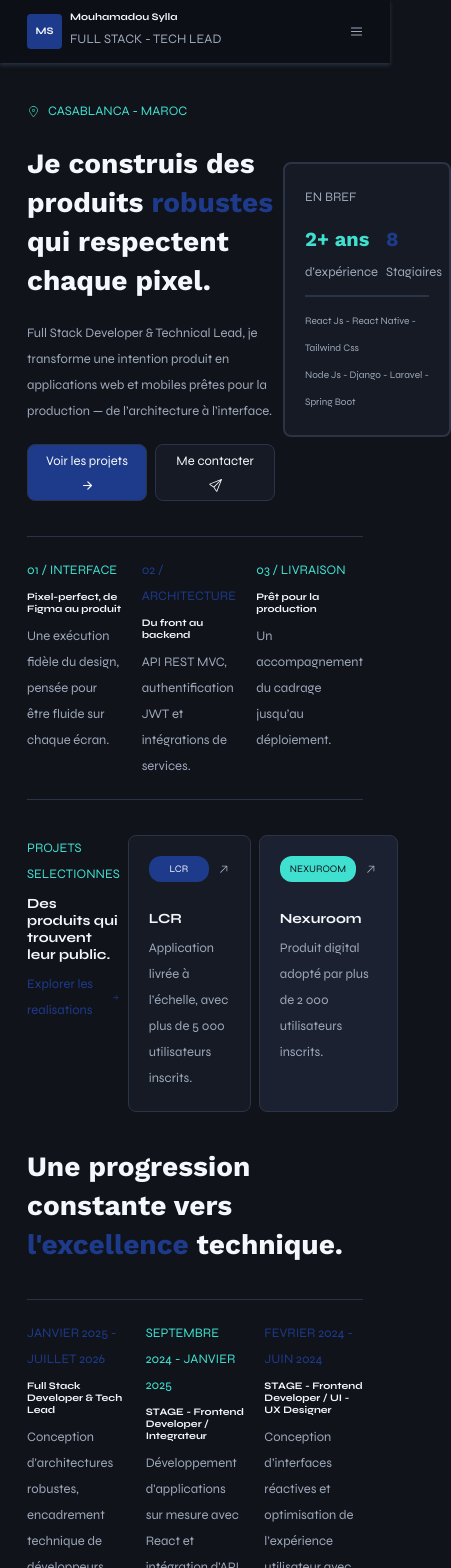
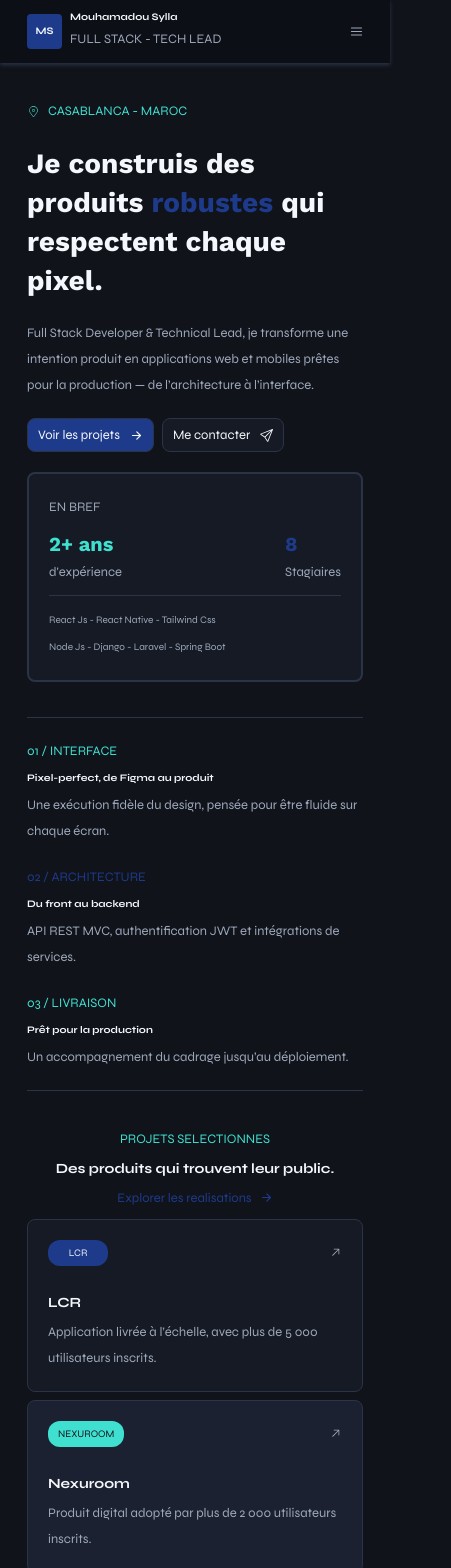
Before and after one commit to metzee47/my-portfolio, a React (Vite) app: page / in a window 390 px wide. Shown: the top 1568 px of the page, 451 px wide, since content can reach past the window. Built offline with nearby package versions, Linux system fonts and the light colour scheme.

Commit message:
feat (home.cs): Home page fully responsive now

```diff
--- a/src/components/MixedText.jsx
+++ b/src/components/MixedText.jsx
@@ -1,8 +1,8 @@
 import "@/styles/component.css"
 
-export const MixedText = ({firstPart, coloredPart, lastPart}) => {
+export const MixedText = ({firstPart, coloredPart, lastPart, className}) => {
     return (
-        <h1 className="mixed-text">
+        <h1 className={`mixed-text ${className}`}>
             {firstPart}
             <span>{coloredPart}</span>
             {
--- a/src/pages/Home.jsx
+++ b/src/pages/Home.jsx
@@ -97,7 +97,7 @@ export default function Home () {
 
 
             {/* projects section */}
-            <section className="projects flex">
+            <section className="projects home flex">
 
                 <div className="introduction flex">
                     <span className="text-secondary">PROJETS SELECTIONNES</span>
@@ -107,6 +107,8 @@ export default function Home () {
                         <IoArrowForward />
                     </div>
                 </div>
+
+                <div className="projects-item-wrapper flex">
 
                     <ProjectItem
                         name={'LCR'}
@@ -119,6 +121,8 @@ export default function Home () {
                         description={'Produit digital adopté par plus de 2 000 utilisateurs inscrits.'}
                         titlePrimary={false}
                     />
+                </div>
+
             </section>
 
 
@@ -127,6 +131,7 @@ export default function Home () {
                 firstPart={'Une progression constante vers'}
                 coloredPart={" l'excellence "}
                 lastPart={"technique."}
+                className={'home-mixed-text'}
             />
             <section className="step-item-wrapper flex">
                 <StepItem
--- a/src/styles/home.css
+++ b/src/styles/home.css
@@ -20,10 +20,12 @@
     justify-content: space-between;
 }
 
-
+.chiffres h3 {
+    line-height: 2.2rem;
+}
 
 .summary .separator{
-    height: 2px;
+    height: 1px;
     background-color: var(--border);
 }
 
@@ -90,3 +92,54 @@
     background-color: var(--secondary);
     color: var(--bg);
 }
+
+.home-mixed-text{
+    text-align: center;
+}
+
+@media (max-width: 992px) {
+    .summary {
+        width: 400px;
+    }
+}
+
+@media (max-width: 759px) {
+    .introduce-myself{
+        flex-direction: column;
+        gap: var(--gap);
+    }
+
+    .step-item-wrapper{
+        display: grid;
+        grid-template-columns: 1fr 1fr;
+    }
+
+    .step-item-wrapper .step-item{
+        max-width: none;
+    }
+
+    .projects.home,
+    .projects .introduction
+    {
+        flex-direction: column;
+        align-items: center;
+    }
+
+    .projects .introduction h5{
+        text-align: center;
+    }
+}
+
+@media (max-width: 600px){
+    .step-item-wrapper,
+    .projects-item-wrapper
+    {
+        display: flex;
+        flex-direction: column;
+        /* align-items: center; */
+    }
+
+    .summary {
+        width: 100%;
+    }
+}
```
Lines whose indentation alone changed are shown as unchanged.
